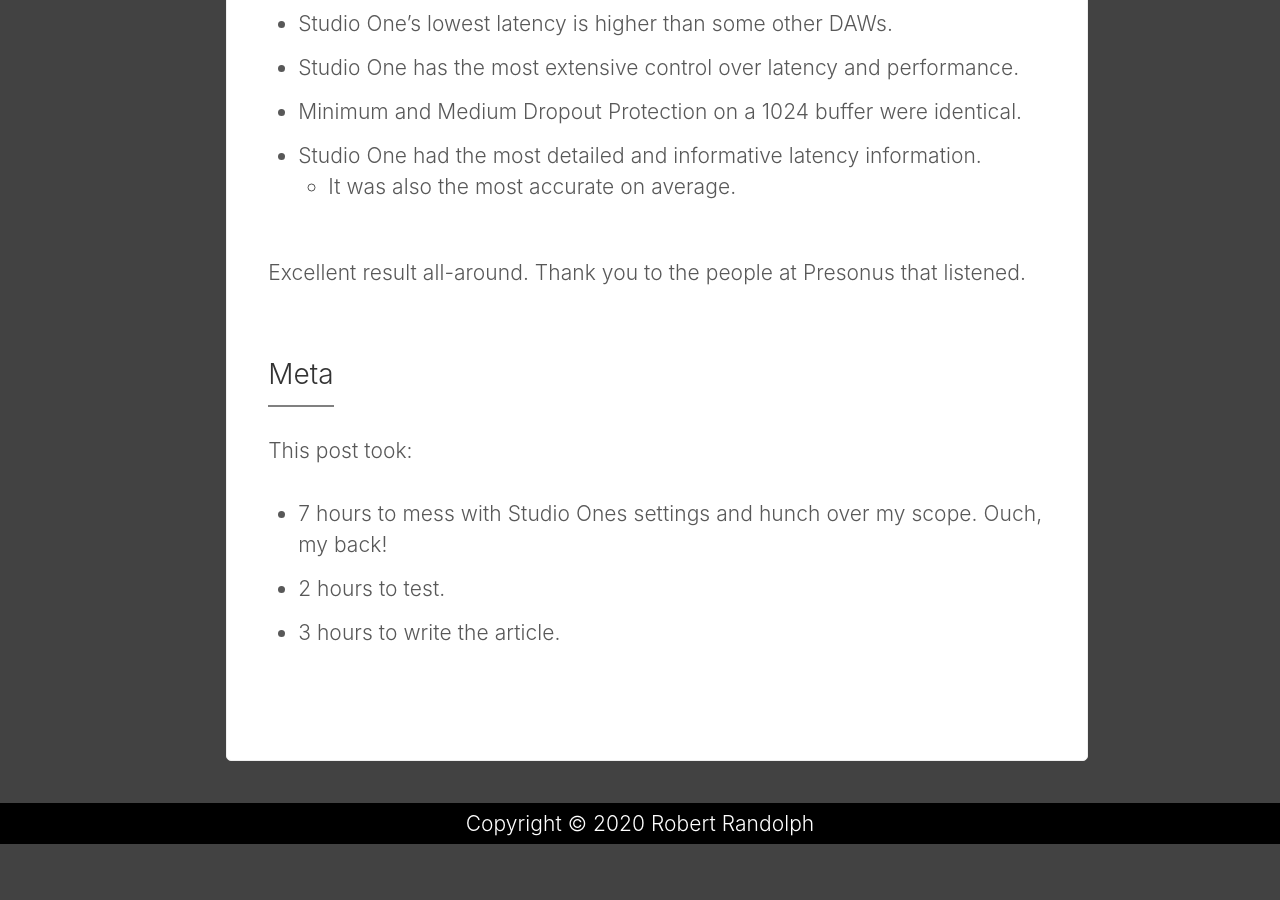
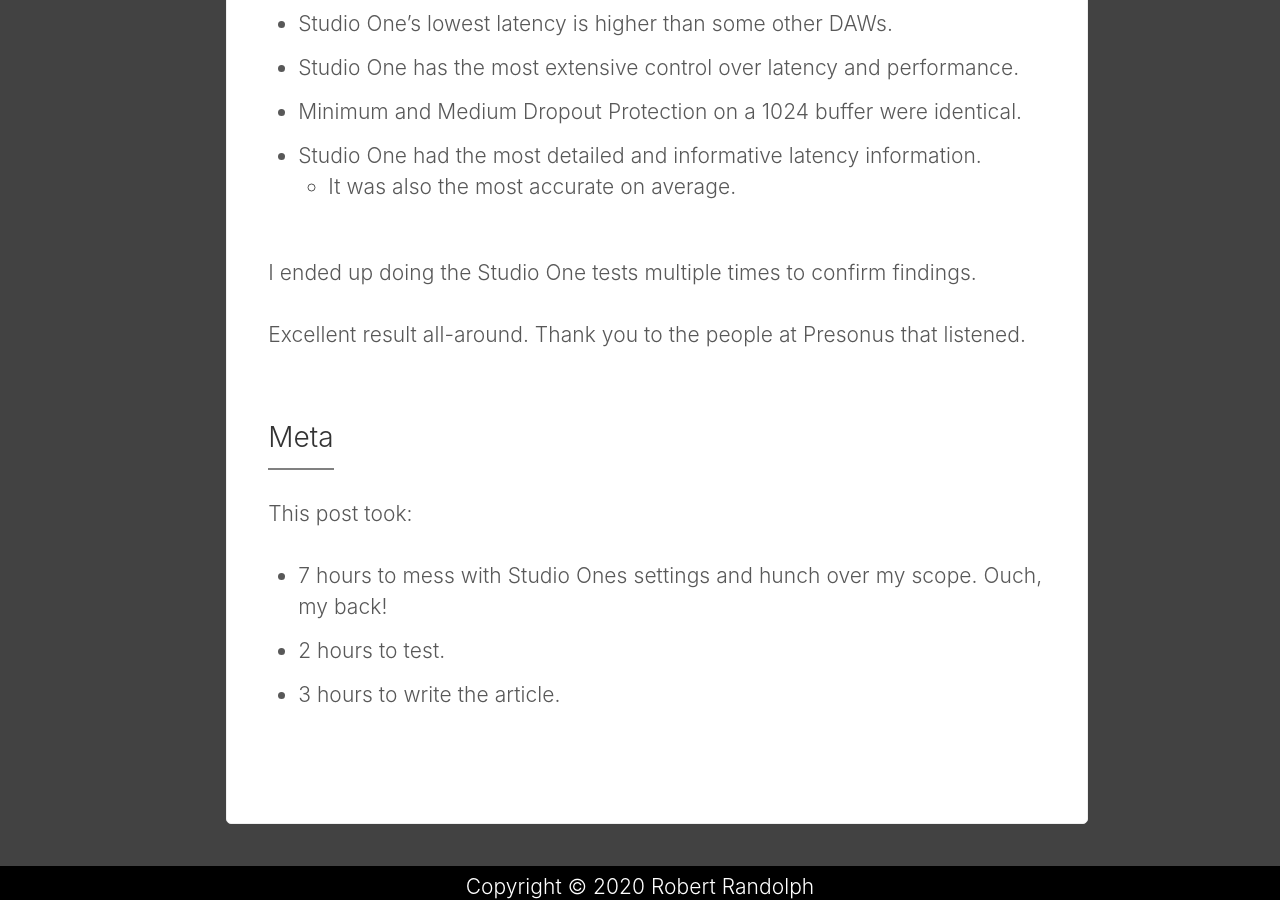
Before and after one commit to RobertARandolph/AdmiralBumbleBee.com, a Jekyll site: the page built from _posts/2020-11-12-DAW-v-DAW-7-Studio-One.md, in a window 1280 px wide and 900 px high, scrolled down 11650 px. Built offline with Jekyll 4.4.1, drawn with Linux system fonts in a browser that asks for light colours; before the commit the page ends 12494 px from its top, so only the background shows below that.

Commit message:
small s1 note

```diff
--- a/_posts/2020-11-12-DAW-v-DAW-7-Studio-One.md
+++ b/_posts/2020-11-12-DAW-v-DAW-7-Studio-One.md
@@ -287,6 +287,8 @@
 * Studio One had the most detailed and informative latency information.
     * It was also the most accurate on average.
 
+I ended up doing the Studio One tests multiple times to confirm findings.
+
 Excellent result all-around. Thank you to the people at Presonus that listened.
 
 # Meta
```
